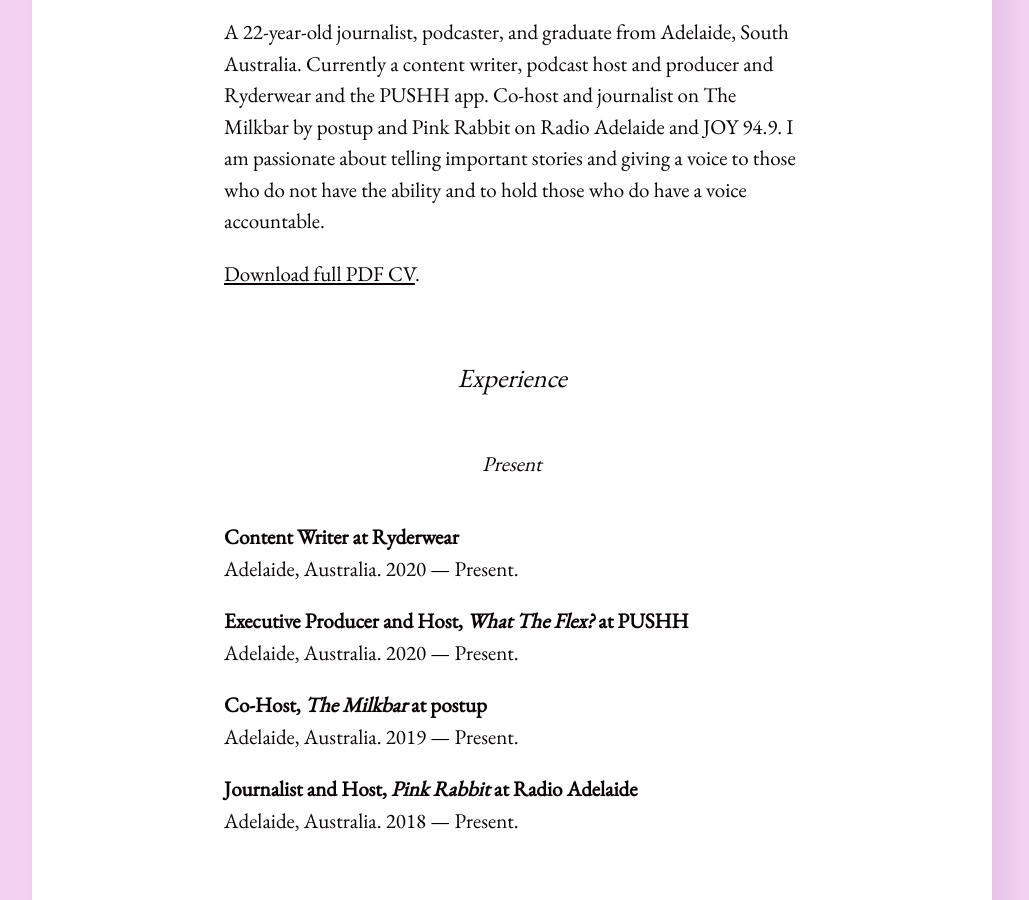
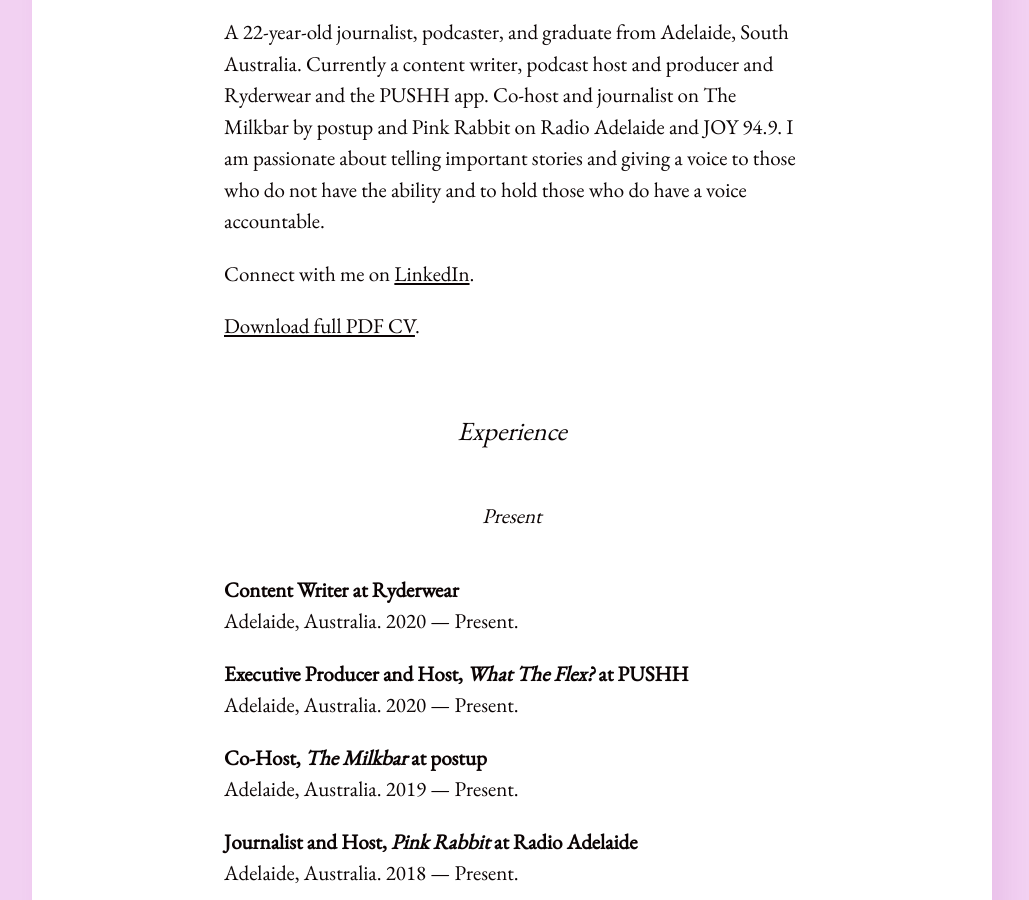
Before and after one commit to mariahlattas/website, a Jekyll site: the page built from cv.md, in a window 1280 px wide and 900 px high, scrolled down 696 px. Shown: the whole window, without its empty margins (128-1157 px from the left). Built offline with Jekyll 4.4.1, drawn with Linux system fonts in a browser that asks for light colours.

Commit message:
Update cv.md

```diff
--- a/cv.md
+++ b/cv.md
@@ -9,6 +9,8 @@
 #### Profile
 
 A 22-year-old journalist, podcaster, and graduate from Adelaide, South Australia. Currently a content writer, podcast host and producer and Ryderwear and the PUSHH app. Co-host and journalist on The Milkbar by postup and Pink Rabbit on Radio Adelaide and JOY 94.9. I am passionate about telling important stories and giving a voice to those who do not have the ability and to hold those who do have a voice accountable.
+
+Connect with me on [LinkedIn](https://linkedin.com/in/mariahlattas).
 
 [Download full PDF CV](/assets/documents/mariah-lattas-cv.pdf){: .download}.
 
```
